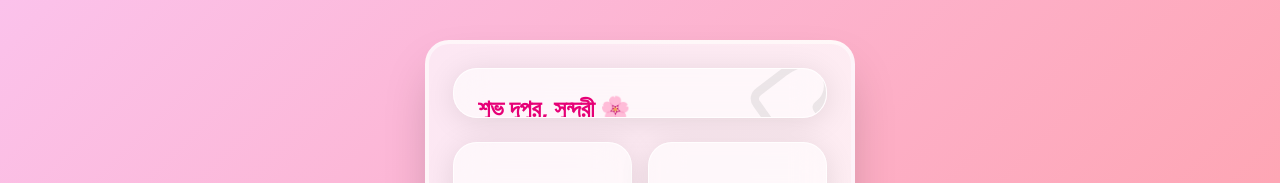
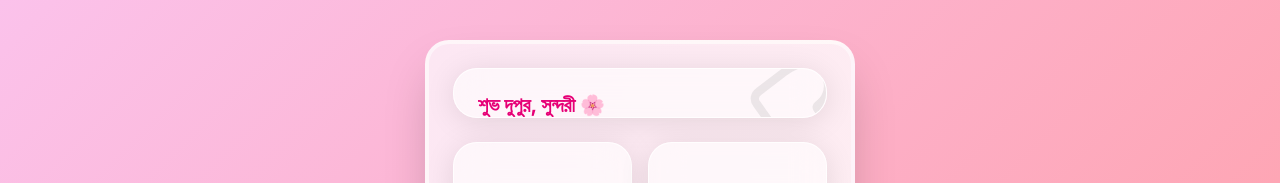
Before and after one commit to arafat4436/Bhalobasha, a Next.js app: page /home in a window 1280 px wide. Shown: the top 183 px of the page. Built offline with nearby package versions, Linux system fonts and the light colour scheme.

Commit message:
Fixed Bengali header font size and text wrapping

```diff
--- a/src/app/home/page.tsx
+++ b/src/app/home/page.tsx
@@ -11,9 +11,9 @@ export default function HomeDashboard() {
 
   useEffect(() => {
     const hour = new Date().getHours();
-    if (hour < 12) setGreeting("শুভ সকাল, আমার রোদ ☀️");
+    if (hour < 12) setGreeting("শুভ সকাল, ভালোবাসা ☀️");
     else if (hour < 18) setGreeting("শুভ দুপুর, সুন্দরী 🌸");
-    else setGreeting("শুভ সন্ধ্যা, আমার প্রিয় মানুষ 🌙");
+    else setGreeting("শুভ সন্ধ্যা, আমার প্রিয় 🌙");
   }, []);
 
   const features = [
@@ -42,7 +42,7 @@ export default function HomeDashboard() {
           <Heart size={100} />
         </motion.div>
 
-        <h1 className="font-bold text-2xl text-pink-600 z-10">{greeting}</h1>
+        <h1 className="font-bold text-xl text-pink-600 z-10 leading-tight">{greeting}</h1>
         <p className="text-sm text-romantic-text/80 z-10">আজকের মিশন: হাসো আর খুশি থাকো</p>
 
         <div className="flex justify-between items-end mt-4 z-10">
```
